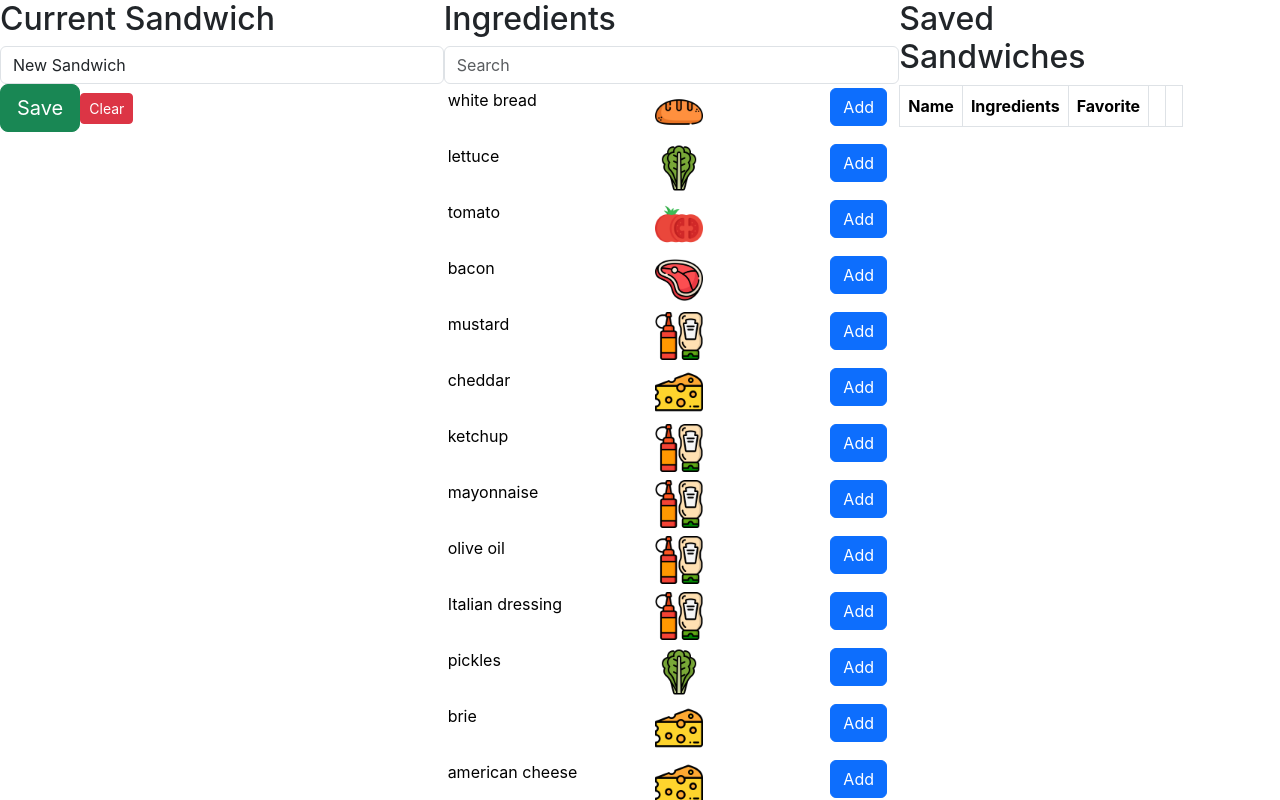
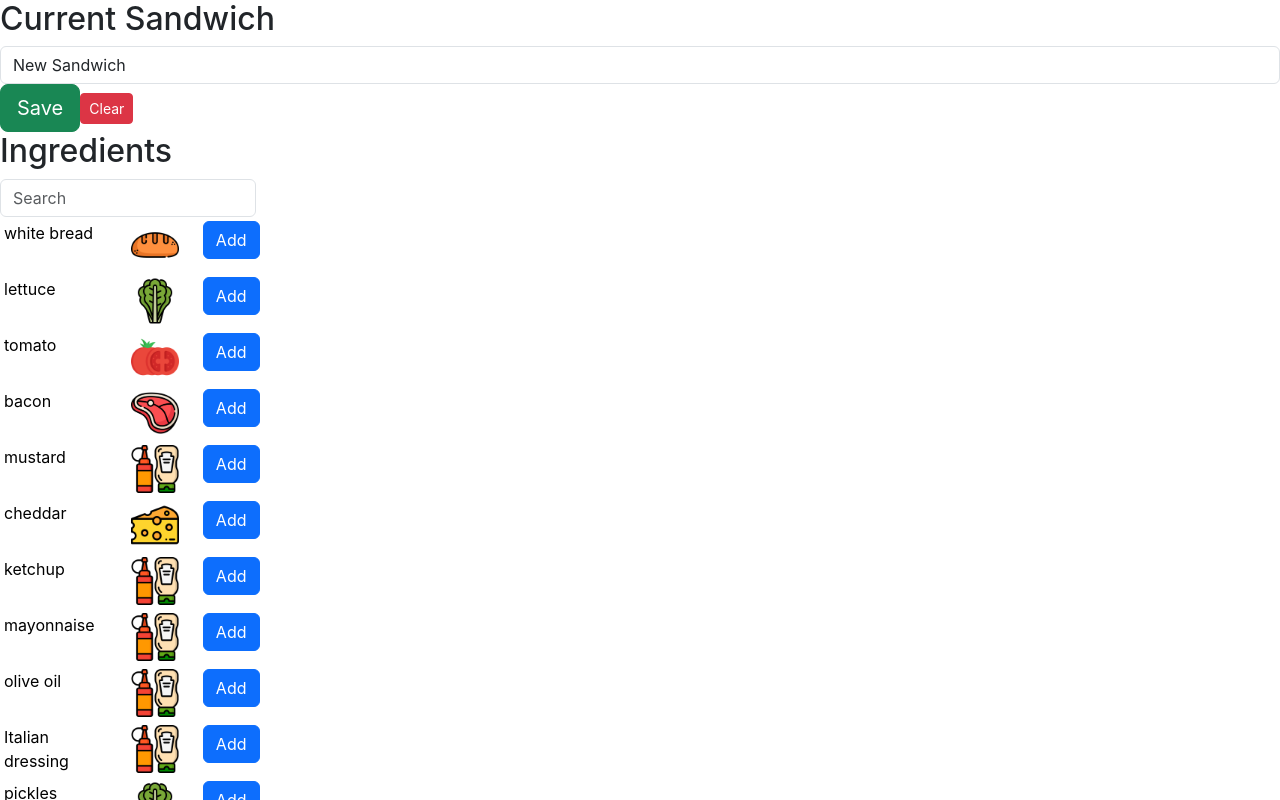
Before and after one commit to mat-lundin/makeasandwich, a React (Create React App) app: page / in a window 1280 px wide. Shown: the top 800 px of the page. Built offline with nearby package versions, Linux system fonts and the light colour scheme.

Commit message:
make page responsive

```diff
--- a/src/styles.css
+++ b/src/styles.css
@@ -49,3 +49,26 @@ td.starred:hover {
     cursor: pointer;
     background-color: lightblue;
 }
+
+@media screen and (max-width: 1320px) {
+    .curSand {
+      width: 20%;
+    }
+  }
+
+  @media screen and (max-width: 1320px) {
+    .ingredients {
+      width: 20%;
+    }
+  }
+  @media screen and (max-width: 1320px) {
+    .saved {
+      width: 100%;
+      display: block;
+    }
+  }
+  @media screen and (max-width: 1320px) {
+    main {
+      display: block;
+    }
+  }
```
